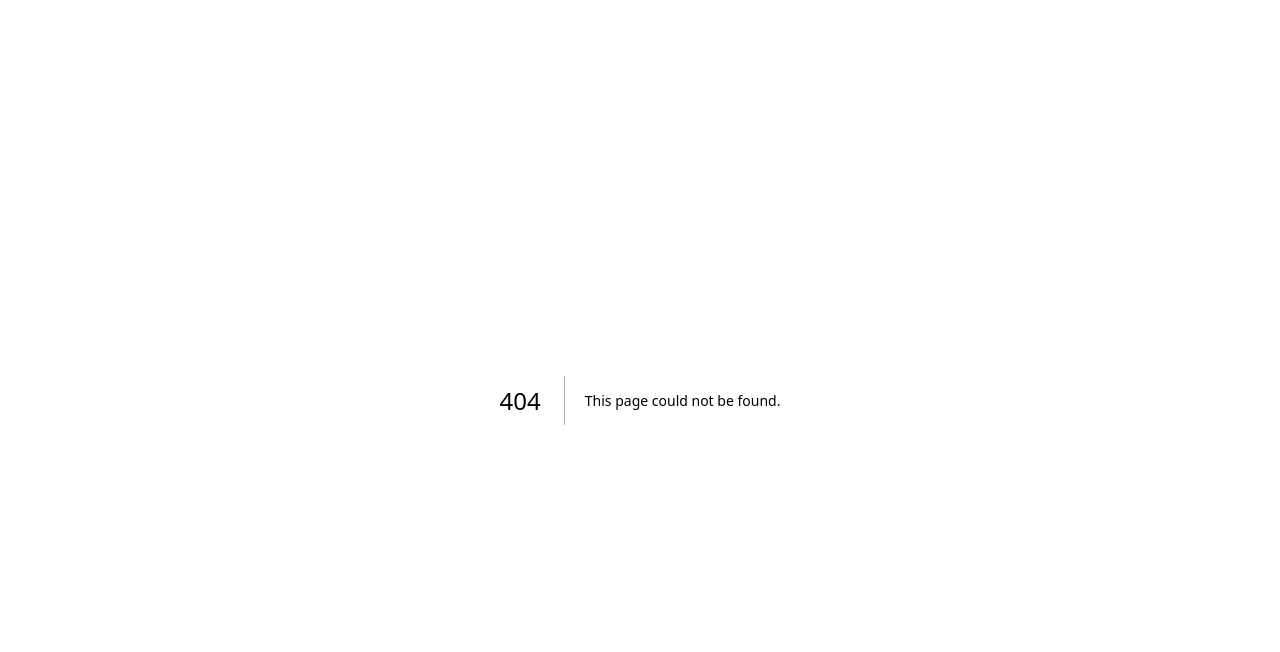
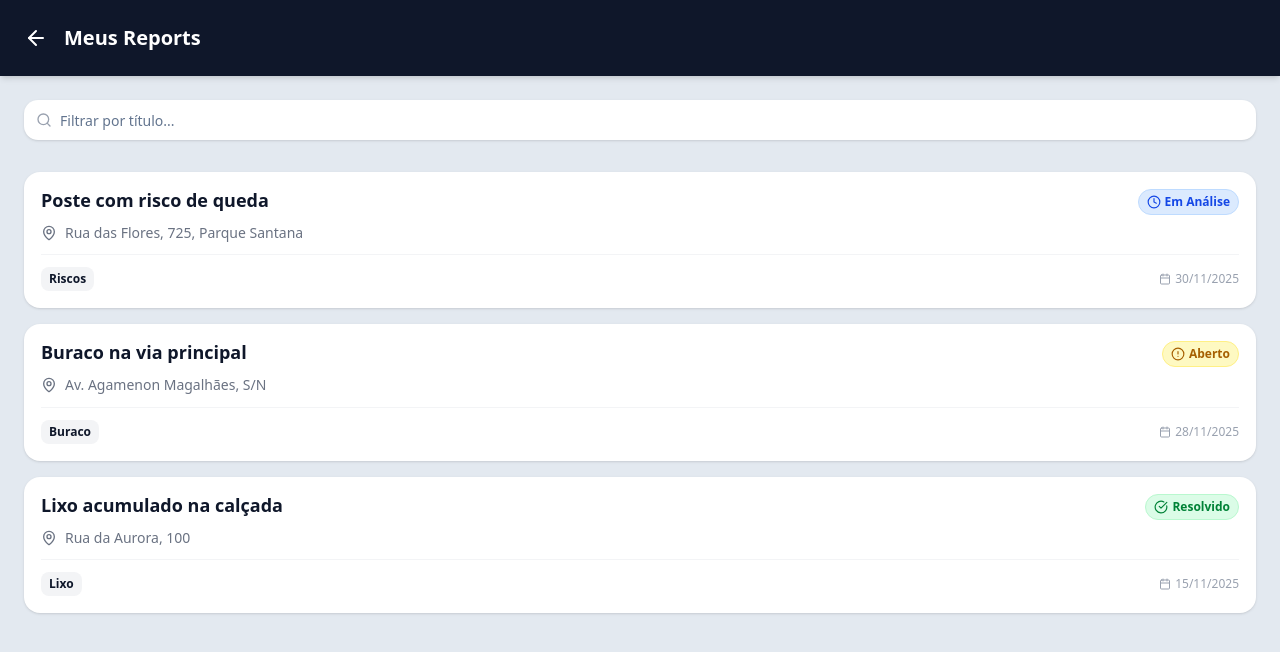
Before and after one commit to dayvm/alerta-urbano-front, a Next.js app: page /historico in a window 1280 px wide. Before the commit this address had no page. Shown: the top 652 px of the page. Built offline with nearby package versions, Linux system fonts and the light colour scheme.

Commit message:
inclusão - tela de reports do usuario

```diff
--- /dev/null
+++ b/app/historico/page.tsx
@@ -0,0 +1,140 @@
+"use client";
+
+import Link from "next/link";
+import { ArrowLeft, MapPin, Calendar, Clock, CheckCircle, AlertCircle, Search } from "lucide-react";
+import { Input } from "@/components/ui/input";
+
+// --- MOCK DE DADOS (Simulando GET /ocorrencias?usuario_id=1) ---
+const myReports = [
+  {
+    id: 1,
+    titulo: "Poste com risco de queda",
+    endereco: "Rua das Flores, 725, Parque Santana",
+    data: "30/11/2025",
+    status: "EM_ANALISE", // Enum: ABERTO, EM_ANALISE, RESOLVIDO
+    categoria: "Riscos",
+  },
+  {
+    id: 2,
+    titulo: "Buraco na via principal",
+    endereco: "Av. Agamenon Magalhães, S/N",
+    data: "28/11/2025",
+    status: "ABERTO",
+    categoria: "Buraco",
+  },
+  {
+    id: 3,
+    titulo: "Lixo acumulado na calçada",
+    endereco: "Rua da Aurora, 100",
+    data: "15/11/2025",
+    status: "RESOLVIDO",
+    categoria: "Lixo",
+  },
+];
+
+// Função auxiliar para definir cores baseadas no status
+const getStatusStyles = (status: string) => {
+  switch (status) {
+    case "RESOLVIDO":
+      return "bg-green-100 text-green-700 border-green-200";
+    case "EM_ANALISE":
+      return "bg-blue-100 text-blue-700 border-blue-200";
+    default: // ABERTO
+      return "bg-yellow-100 text-yellow-700 border-yellow-200";
+  }
+};
+
+const getStatusLabel = (status: string) => {
+  switch (status) {
+    case "RESOLVIDO": return "Resolvido";
+    case "EM_ANALISE": return "Em Análise";
+    default: return "Aberto";
+  }
+};
+
+const getStatusIcon = (status: string) => {
+    switch (status) {
+      case "RESOLVIDO": return <CheckCircle size={14} />;
+      case "EM_ANALISE": return <Clock size={14} />;
+      default: return <AlertCircle size={14} />;
+    }
+  };
+
+export default function HistoryPage() {
+  return (
+    <main className="min-h-screen w-full bg-splash-bg flex flex-col">
+
+      {/* 1. Header Escuro */}
+      <header className="w-full bg-brand-dark p-6 flex items-center gap-4 shadow-md sticky top-0 z-10">
+        {/* Link volta para o Perfil, pois foi de lá que viemos */}
+        <Link href="/perfil">
+          <ArrowLeft className="h-6 w-6 text-white cursor-pointer" />
+        </Link>
+        <h1 className="text-xl font-bold text-white">Meus Reports</h1>
+      </header>
+
+      {/* 2. Filtro / Pesquisa (Opcional, mas útil) */}
+      <div className="px-6 pt-6 pb-2">
+        <div className="relative">
+            <Search className="absolute left-3 top-1/2 -translate-y-1/2 h-4 w-4 text-gray-400" />
+            <Input
+                placeholder="Filtrar por título..."
+                className="h-10 pl-9 bg-white border-0 shadow-sm rounded-xl"
+            />
+        </div>
+      </div>
+
+      {/* 3. Lista de Cards */}
+      <div className="flex-1 p-6 space-y-4">
+
+        {myReports.map((report) => (
+          <Link key={report.id} href={`/report/${report.id}`} className="block">
+            <div className="bg-white rounded-2xl p-4 shadow-sm border border-transparent hover:border-brand-dark/10 active:scale-[0.98] transition-all">
+
+              {/* Topo do Card: Título e Status */}
+              <div className="flex justify-between items-start mb-2">
+                <h3 className="font-bold text-brand-dark text-lg leading-tight w-[65%]">
+                  {report.titulo}
+                </h3>
+
+                {/* Badge de Status */}
+                <div className={`px-2 py-1 rounded-full text-xs font-bold border flex items-center gap-1 ${getStatusStyles(report.status)}`}>
+                  {getStatusIcon(report.status)}
+                  {getStatusLabel(report.status)}
+                </div>
+              </div>
+
+              {/* Endereço */}
+              <div className="flex items-start gap-2 text-gray-500 text-sm mb-3">
+                <MapPin size={16} className="mt-0.5 shrink-0" />
+                <span className="leading-snug line-clamp-2">{report.endereco}</span>
+              </div>
+
+              {/* Rodapé do Card: Categoria e Data */}
+              <div className="flex justify-between items-center pt-3 border-t border-gray-100">
+                <span className="text-xs font-bold text-brand-dark bg-gray-100 px-2 py-1 rounded-md">
+                    {report.categoria}
+                </span>
+
+                <div className="flex items-center gap-1 text-xs text-gray-400 font-medium">
+                    <Calendar size={12} />
+                    {report.data}
+                </div>
+              </div>
+
+            </div>
+          </Link>
+        ))}
+
+        {/* Estado Vazio (Caso não tenha reports) */}
+        {myReports.length === 0 && (
+            <div className="flex flex-col items-center justify-center py-10 text-center opacity-60">
+                <AlertCircle size={48} className="text-gray-400 mb-2" />
+                <p className="text-gray-500 font-medium">Você ainda não fez nenhum report.</p>
+            </div>
+        )}
+
+      </div>
+    </main>
+  );
+}
--- a/app/perfil/page.tsx
+++ b/app/perfil/page.tsx
@@ -58,12 +58,14 @@ export default function ProfilePage() {
         </button>
 
         {/* Item: Histórico */}
+        <Link href="/historico" className="w-full">
           <button className="w-full bg-white rounded-xl p-4 flex items-center gap-4 shadow-sm active:scale-95 transition-transform">
             <div className="h-10 w-10 bg-purple-100 rounded-full flex items-center justify-center text-purple-600">
               <History className="h-5 w-5" />
             </div>
             <span className="text-gray-700 font-bold flex-1 text-left">Histórico de Reports</span>
           </button>
+        </Link>
 
         {/* Item: Endereços Salvos */}
         <button className="w-full bg-white rounded-xl p-4 flex items-center gap-4 shadow-sm active:scale-95 transition-transform">
```
Lines whose indentation alone changed are shown as unchanged.
